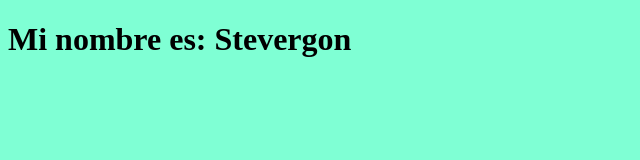
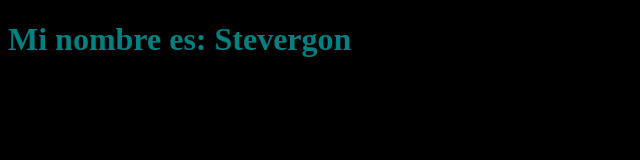
Before and after one commit to Kevin-cito/escencial_HTML_y_CSS, a plain HTML site: page index.html in a window 1280 px wide. Shown: the whole page, without its empty margins (0-640 px from the left). Drawn offline with Linux system fonts and the light colour scheme.

Commit message:
cambie las letras y el fodo biem bomnito

```diff
--- a/css/main.css
+++ b/css/main.css
@@ -1,3 +1,3 @@
 body {
-  background-color: aquamarine;
+  background-color: black;
 }
--- a/index.html
+++ b/index.html
@@ -8,6 +8,6 @@
     <title>escencial hatml y css</title>
   </head>
   <body>
-    <h1>Mi nombre es: Stevergon</h1>
+    <font color="teal"><h1>Mi nombre es: Stevergon</h1></font>
   </body>
 </html>
```
